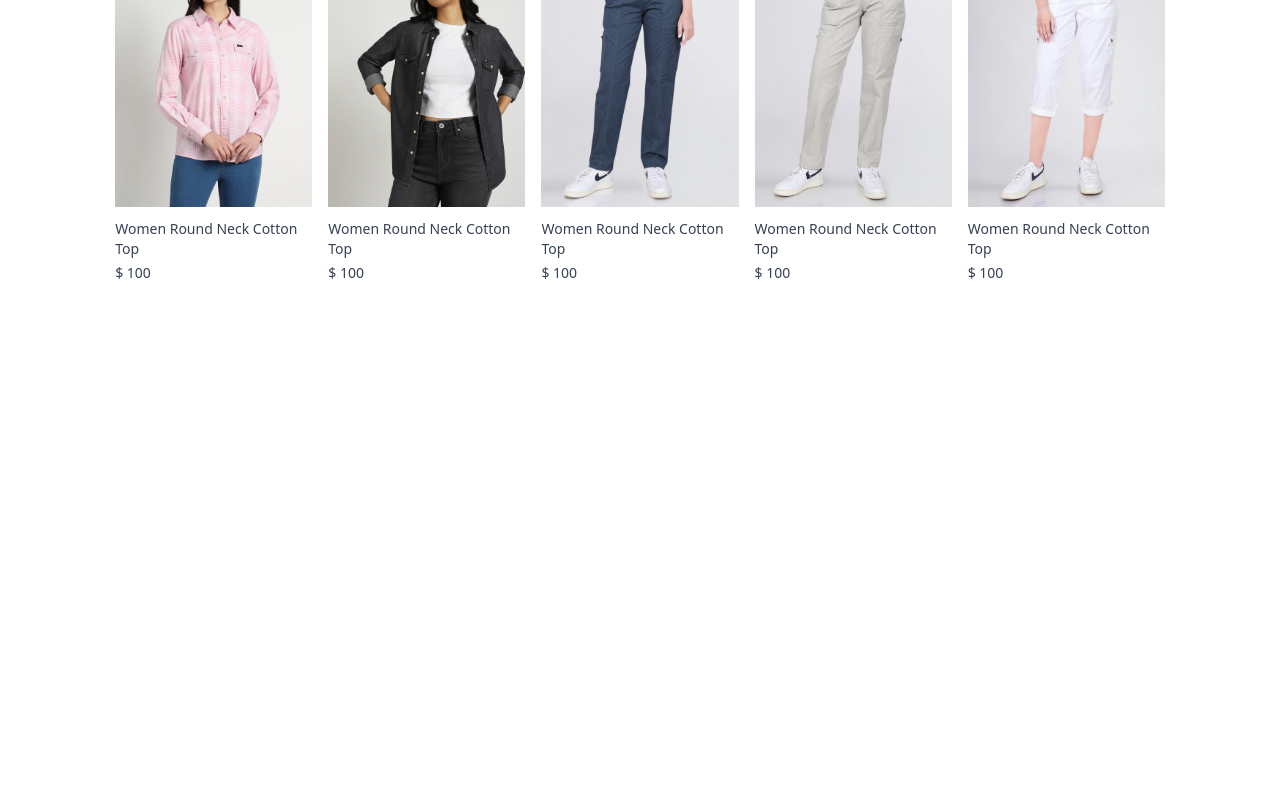
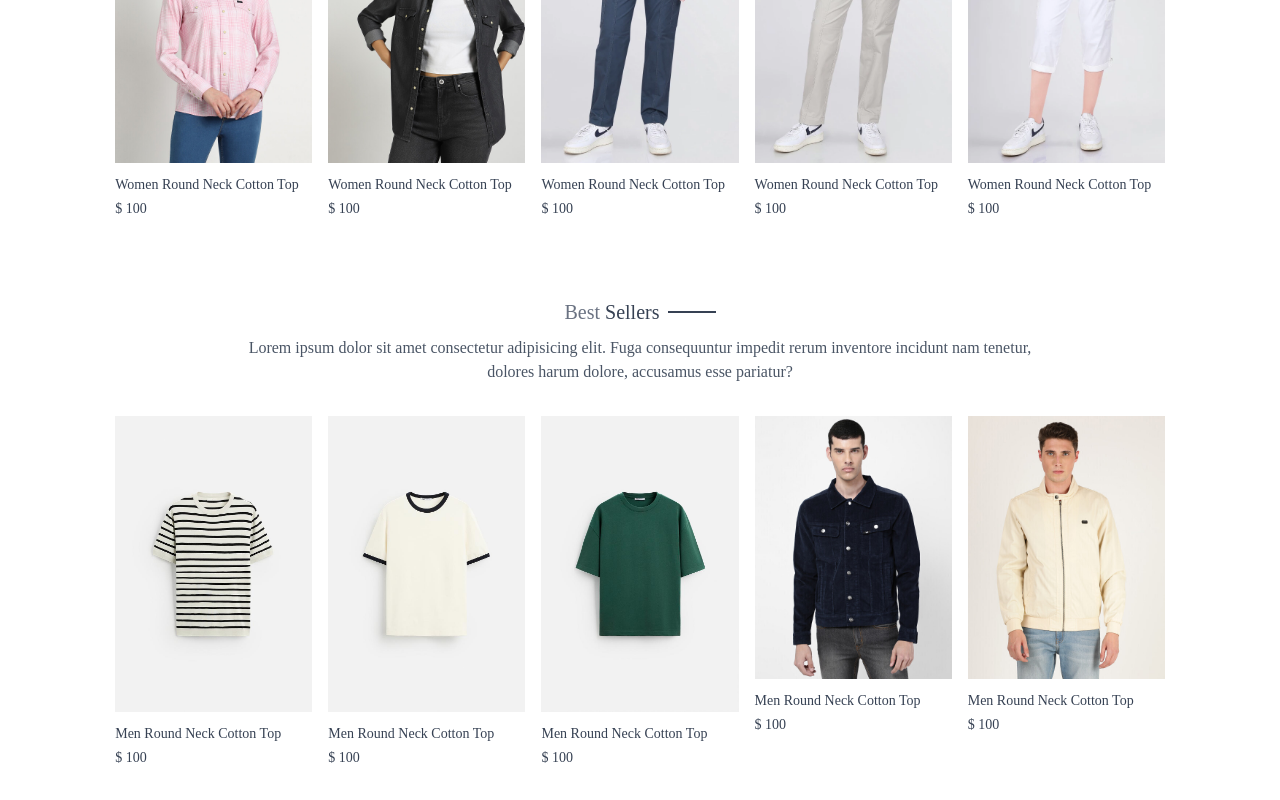
Before and after one commit to omprakash8788/MUJ-Ecommerce, a React (Vite) app in the folder frontend/: page / in a window 1280 px wide. Shown: the part 1084-1884 px from the top of the page. Before the commit the page ends 1407 px from the top, so only its background shows below. Built offline with nearby package versions, Linux system fonts and the light colour scheme.

Commit message:
best seller ui

```diff
--- /dev/null
+++ b/frontend/src/components/BestSeller.jsx
@@ -0,0 +1,37 @@
+import React, { useContext, useEffect, useState } from "react";
+import { ShopContext } from "../context/ShopContext";
+import Title from "./Title";
+import ProductItem from "./ProductItem";
+
+const BestSeller = () => {
+  const { products } = useContext(ShopContext);
+  const [bestSeller, setBestSeller] = useState([]);
+  console.log(bestSeller);
+
+  useEffect(() => {
+    const bestProduct = products.filter((item) => item.bestseller);
+    setBestSeller(bestProduct.slice(0, 5));
+  }, []);
+  return (
+    <div className="my-10">
+      <div className="text-center text-3xl py-8">
+        <Title text1={"Best"} text2={"Sellers"} />
+        <p className="w-3/4 m-auto text-xs sm:text-sm md:text-base text-gray-600">
+          Lorem ipsum dolor sit amet consectetur adipisicing elit. Fuga
+          consequuntur impedit rerum inventore incidunt nam tenetur, dolores
+          harum dolore, accusamus esse pariatur?
+        </p>
+      </div>
+      {/* Display products */}
+      <div className="grid grid-cols-2 sm:grid-cols-3 md:grid-cols-4 lg:grid-cols-5 gap-4 gap-y-6">
+        {
+            bestSeller.map((item, index)=>(
+                <ProductItem key={index} id={item._id} name={item.name} image={item.image} price={item.price}/>
+            ))
+        }
+      </div>
+    </div>
+  );
+};
+
+export default BestSeller;
--- a/frontend/src/index.css
+++ b/frontend/src/index.css
@@ -3,3 +3,13 @@
 a.active hr{
     display: block;
 }
+*{
+    font-family: 'Times New Roman', Times, serif;
+}
+@media (max-width:640px) {
+    a.active{
+        background-color: black;
+        color:#fff;
+    }
+
+}
--- a/frontend/src/pages/Home.jsx
+++ b/frontend/src/pages/Home.jsx
@@ -1,13 +1,14 @@
 import React from 'react'
 import Hero from '../components/Hero'
 import LatestCollection from '../components/LatestCollection'
+import BestSeller from '../components/BestSeller'
 
 const Home = () => {
   return (
     <div>
      <Hero/>
      <LatestCollection/>
-     {/* <OutlookRuleAnimation/> */}
+     <BestSeller/>
     </div>
   )
 }
```
Also changed, not shown: 1 other file (tests, documents, lock files or other folders).
